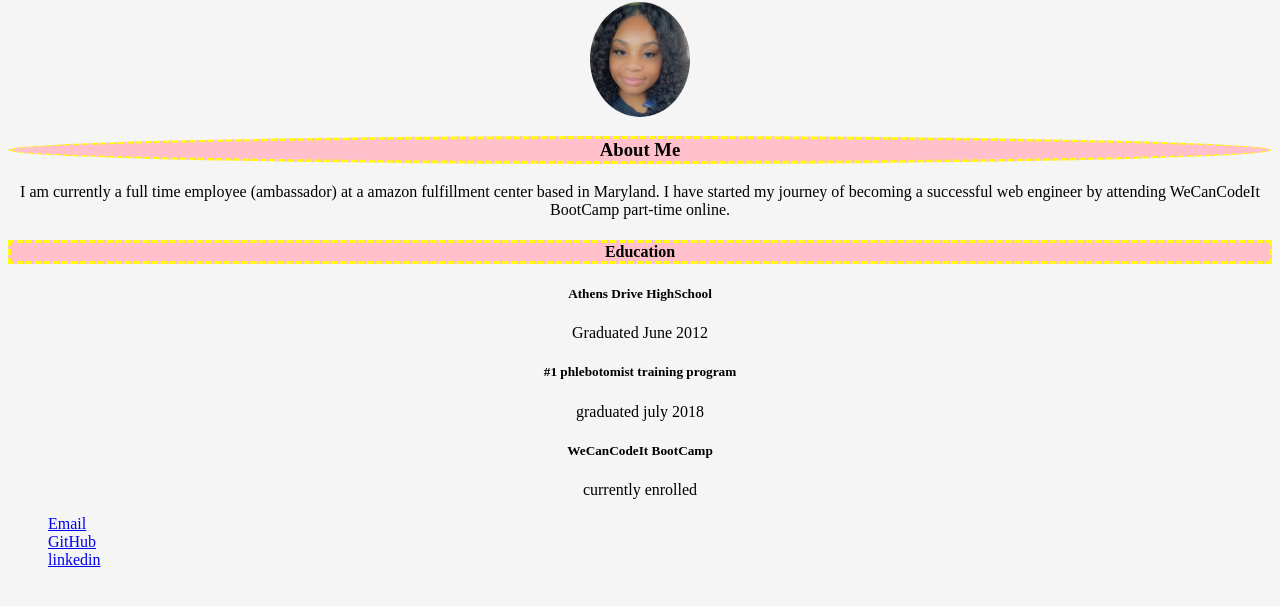
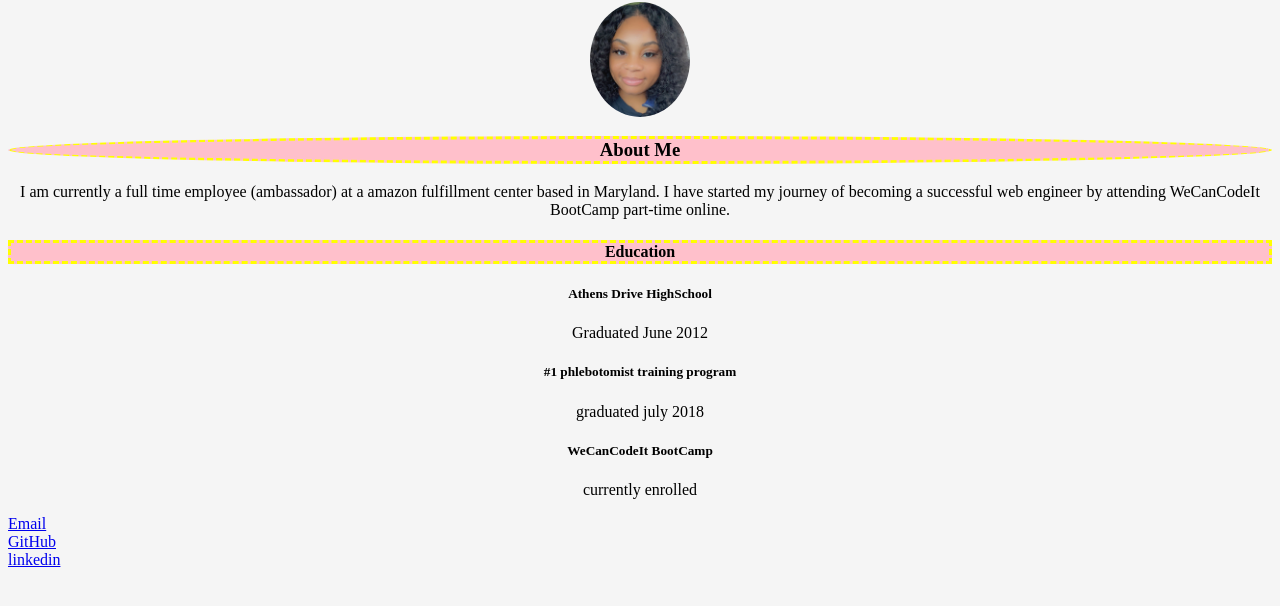
Before and after one commit to andreaking5193/andreaking5193.github.io, a plain HTML site: page index.html in a window 1280 px wide. Shown: the part 78-684 px from the top of the page. Drawn offline with Linux system fonts and the light colour scheme.

Commit message:
removed grid

```diff
--- a/index.html
+++ b/index.html
@@ -35,7 +35,7 @@
     currently enrolled
 </p>
     <div class="flex-container">
-        <ul id="list">
+
                 <div class="flex-item first"><a href=mailto: andreaking5193@gmail.com>Email</a></div>
                 <div class="flex-item middle"><a href="https://github.com/andreaking5193/andreaking5193.github.io.git">GitHub</a></div>
                 <div class="flex-item"><a href="https://www.linkedin.com/in/andrea-k-001254277">linkedin</a></div>
```
Also changed, not shown: style.css (line endings or trailing spaces).
